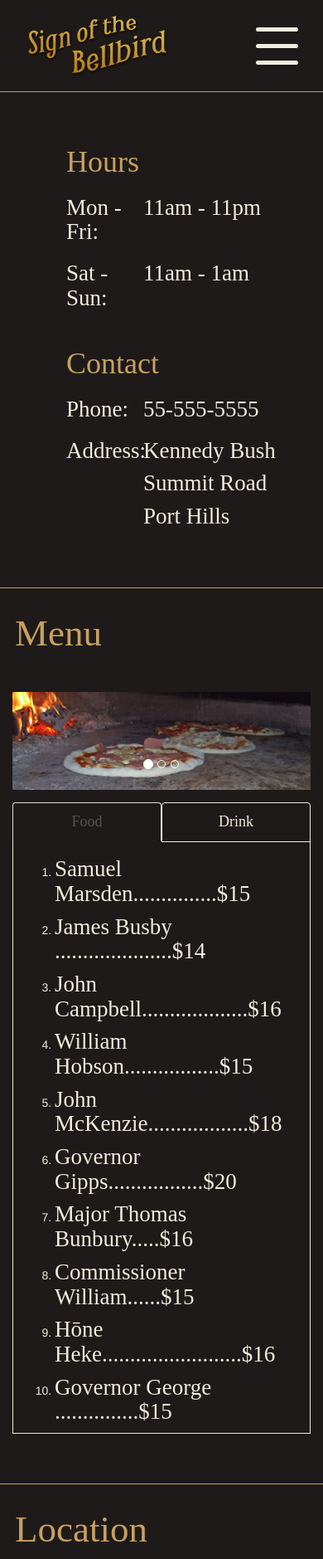
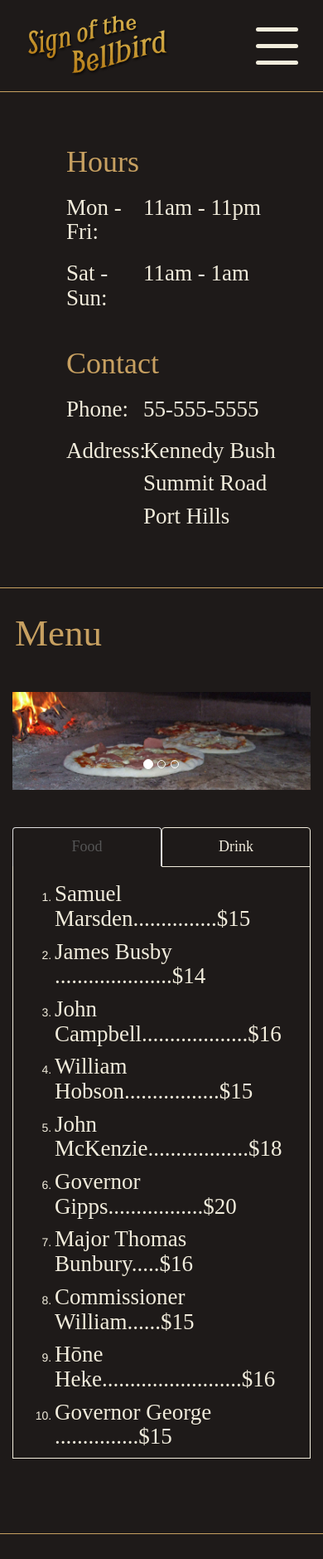
Before and after one commit to andrewnick/ywbc_restaurant, a PHP site: page / in a window 390 px wide. Shown: the top 1879 px of the page at 83% size. Run offline with PHP 8.4, Linux system fonts and the light colour scheme; some libraries are stand-ins or nearby versions; some web fonts are replaced.

Commit message:
fixed up navigation alignement

```diff
--- a/assets/scss/_content.scss
+++ b/assets/scss/_content.scss
@@ -40,7 +40,10 @@
 
 .content_container_details {
 
-	padding-top: $gridheight * 5;
+	// padding-top: $gridheight * 5;
+
+	padding-bottom: $gridheight*10;
+	padding-top: $gridheight*15;
 
 	// @include respond ($tablet) {
 	// 	padding-top: $gridheight * 5;
--- a/includes/header.php
+++ b/includes/header.php
@@ -12,12 +12,12 @@
 
 
 
-	<nav class='nav_menu col-xs-offset-3 col-xs-9 col-sm-offset-5 col-sm-6'>
+	<nav class='nav_menu col-xs-offset-3 col-xs-9 col-sm-offset-3 col-sm-6'>
 		<div class="row">
 <!-- 			<div class="col-xs-12 col-sm-3 nav_item_container nav_item_container--first">
 				<a class="nav_item" href='#'>Home</a>
 			</div> -->
-			<div class="col-xs-12 col-sm-3 nav_item_container nav_item_container--first">
+			<div class="col-xs-12 col-sm-offset-3 col-sm-3 nav_item_container nav_item_container--first">
 				<a class="nav_item" href='#menu'>Menu</a>
 			</div>
 			<div class="col-xs-12 col-sm-3 nav_item_container">
```
Also changed, not shown: assets/css/main.css.
